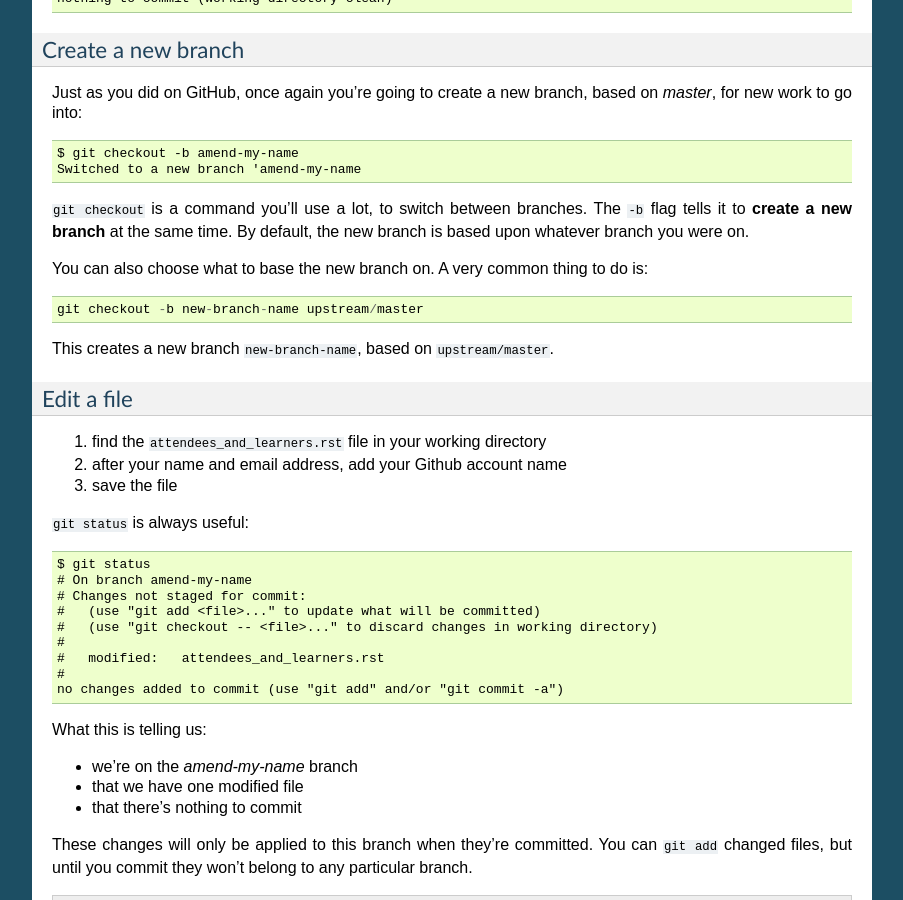
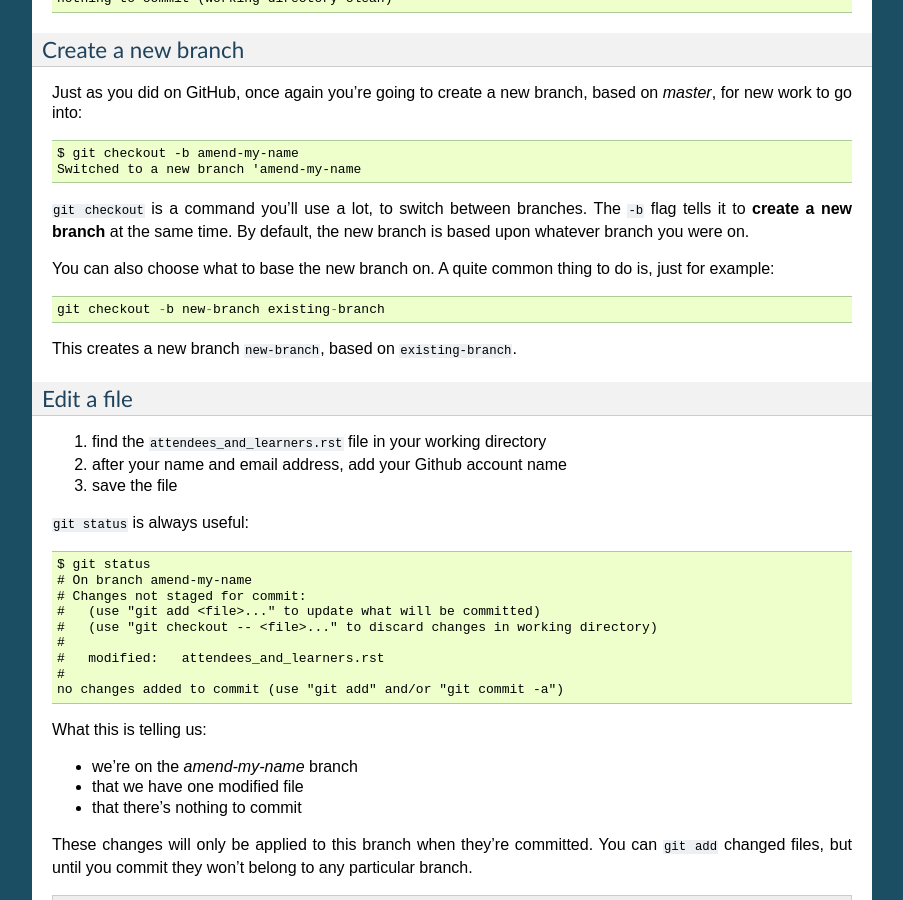
Before and after one commit to evildmp/afraid-to-commit, a Sphinx documentation site: the page built from docs/git/commandlinegit.rst, in a window 1280 px wide and 900 px high, scrolled down 1706 px. Shown: the whole window, without its empty margins (198-1101 px from the left). Built offline with Sphinx 7.4.7, drawn with Linux system fonts in a browser that asks for light colours.

Commit message:
Fixed some confusing text

```diff
--- a/docs/git/commandlinegit.rst
+++ b/docs/git/commandlinegit.rst
@@ -107,11 +107,11 @@ based on *master*, for new work to go into::
 ``-b`` flag tells it to **create a new branch** at the same time. By default,
 the new branch is based upon whatever branch you were on.
 
-You can also choose what to base the new branch on. A very common thing to do is::
+You can also choose what to base the new branch on. A quite common thing to do is, just for example::
 
-    git checkout -b new-branch-name upstream/master
+    git checkout -b new-branch existing-branch
 
-This creates a new branch ``new-branch-name``, based on ``upstream/master``.
+This creates a new branch ``new-branch``, based on ``existing-branch``.
 
 Edit a file
 -----------
```
